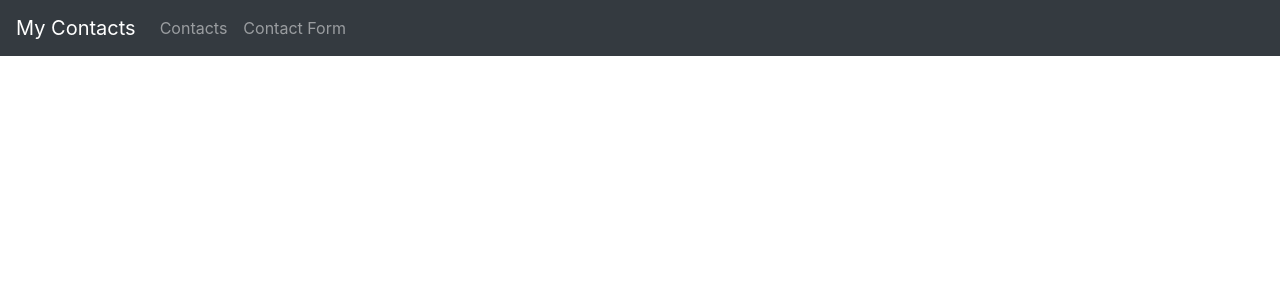
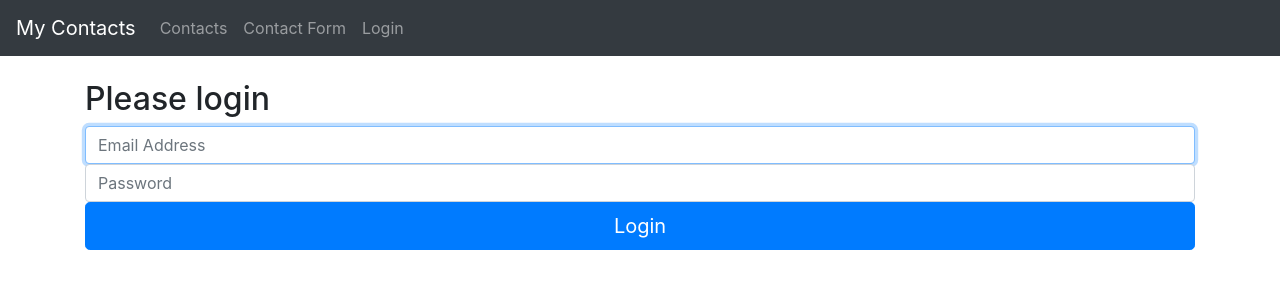
Before and after one commit to SavaKatic123/vivifyacademy-rest, a Vue app in the folder vivify-academy-vue/: page /login in a window 1280 px wide. Shown: the top 300 px of the page. Built offline with nearby package versions, Linux system fonts and the light colour scheme.

Commit message:
added login/logout fe

```diff
--- a/vivify-academy-vue/src/components/NavBar.vue
+++ b/vivify-academy-vue/src/components/NavBar.vue
@@ -4,10 +4,27 @@
     <div class="navbar-nav">
       <router-link class="nav-item nav-link" to="/contacts">Contacts</router-link>
       <router-link class="nav-item nav-link" to="/contact-form">Contact Form</router-link>
+      <a href="#" class="nav-item nav-link" @click.prevent="logout" v-if="isAuthenticated"
+        >Logout</a
+      >
+      <router-link class="nav-item nav-link" to="/login" v-if="!isAuthenticated">Login</router-link>
     </div>
   </nav>
 </template>
 
 <script>
-export default {};
+import { authService } from '../services/Auth';
+export default {
+  data() {
+    return {
+      isAuthenticated: authService.isAuthenticated()
+    };
+  },
+  methods: {
+    logout() {
+      authService.logout();
+      this.isAuthenticated = false;
+    }
+  }
+};
 </script>
--- a/vivify-academy-vue/src/main.js
+++ b/vivify-academy-vue/src/main.js
@@ -3,6 +3,7 @@ import VueRouter from 'vue-router';
 import App from './App.vue';
 import Contacts from './pages/Contacts.vue';
 import ContactFormPage from './pages/ContactFormPage.vue';
+import Login from './pages/Login.vue';
 
 Vue.config.productionTip = false;
 
@@ -12,7 +13,8 @@ const routes = [
   { path: '/', redirect: '/contacts' },
   { path: '/contacts', component: Contacts, name: 'contacts' },
   { path: '/contacts/:id', component: Contacts, name: 'contact-details' },
-  { path: '/contact-form', component: ContactFormPage, name: 'contact-form' }
+  { path: '/contact-form', component: ContactFormPage, name: 'contact-form' },
+  { path: '/login', component: Login, name: 'login' }
 ];
 
 const router = new VueRouter({
--- /dev/null
+++ b/vivify-academy-vue/src/pages/Login.vue
@@ -0,0 +1,44 @@
+<template>
+  <div class="container mt-4">
+    <form class="form-signin" @submit.prevent="login">
+      <h2 class="form-signin-heading">Please login</h2>
+      <input
+        v-model="email"
+        type="text"
+        class="form-control"
+        name="email"
+        placeholder="Email Address"
+        required
+        autofocus
+      />
+      <input
+        v-model="password"
+        type="password"
+        class="form-control"
+        name="password"
+        placeholder="Password"
+        required
+      />
+      <button class="btn btn-lg btn-primary btn-block" type="submit">Login</button>
+    </form>
+  </div>
+</template>
+
+<script>
+import { authService } from '../services/Auth';
+export default {
+  data() {
+    return {
+      email: '',
+      password: ''
+    };
+  },
+  methods: {
+    login() {
+      authService.login(this.email, this.password).then(() => {
+        this.$router.push({ name: 'contacts' });
+      });
+    }
+  }
+};
+</script>
--- /dev/null
+++ b/vivify-academy-vue/src/services/Auth.js
@@ -0,0 +1,39 @@
+import axios from 'axios';
+
+export default class AuthService {
+  constructor() {
+    this.setAxiosDefaultAuthorizationHeader();
+  }
+
+  login(email, password) {
+    return axios
+      .post('http://localhost:8000/api/login', {
+        email,
+        password
+      })
+      .then(data => {
+        window.localStorage.setItem('loginToken', data.data.token);
+        this.setAxiosDefaultAuthorizationHeader();
+      });
+  }
+
+  setAxiosDefaultAuthorizationHeader() {
+    const TOKEN = window.localStorage.getItem('loginToken');
+    if (!TOKEN) {
+      return;
+    }
+
+    axios.defaults.headers.common['Authorization'] = `Bearer ${TOKEN}`;
+  }
+
+  logout() {
+    window.localStorage.removeItem('loginToken');
+    delete axios.defaults.headers.common['Authorization'];
+  }
+
+  isAuthenticated() {
+    return !!window.localStorage.getItem('loginToken');
+  }
+}
+
+export const authService = new AuthService();
```
Also changed, not shown: 1 other file (tests, documents, lock files or other folders).
